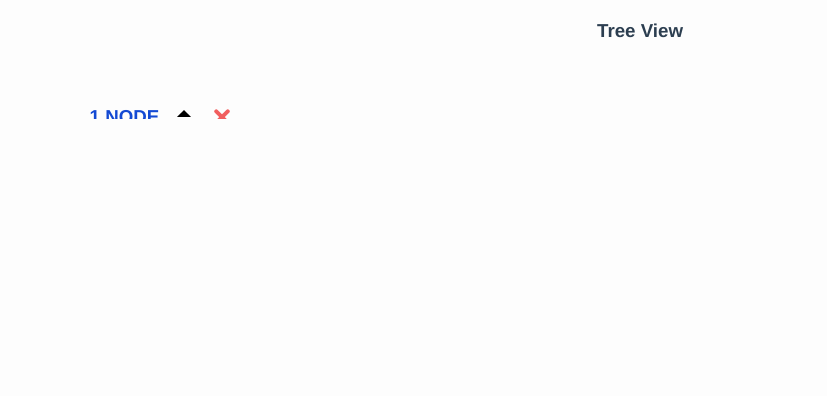
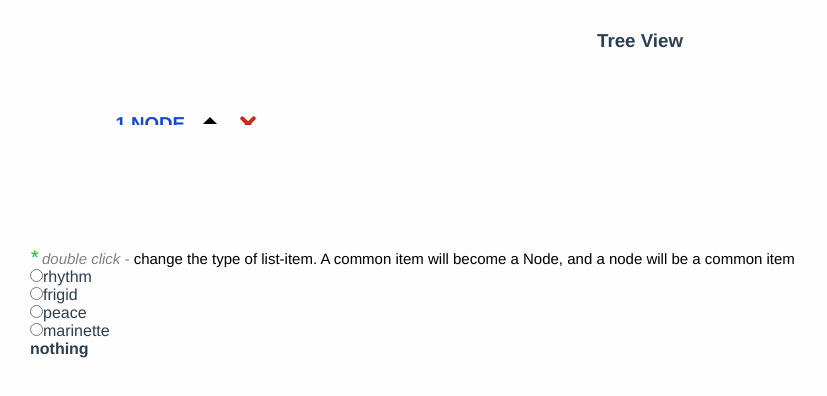
Before and after one commit to juicyvveb/Tree, a Vue app: page / in a window 1280 px wide. Shown: the top 396 px of the page, without its empty margins (0-827 px from the left). Built offline with nearby package versions, Linux system fonts and the light colour scheme.

Commit message:
utils thems color

```diff
--- a/src/App.vue
+++ b/src/App.vue
@@ -3,12 +3,22 @@
     <ul :class="{list: 1, 'list__open': open}" >
       <Item :model="item"
       @click="open = !open"
-       :parentNum="`${i+1}`" v-for="(item,i) in tree" :key="i"/>
+      :parentNum="`${i+1}`" v-for="(item,i) in tree" :key="i"
+      :style="selectedThem || {}"/>
     </ul>
+    <div class="info">
+      <div class="info-item">
+        <span :style="{color: style?.addColor}"><span>*</span> double click - </span>
+        <p :style="{color: style?.subColor}">change the type of list-item. A common item will become a Node, and a node will be a common item</p>
+      </div>
+    </div>
+    <Them @changeThem="select"/>
+    <h4>{{selectedThem || 'nothing'}}</h4>
 </template>
 
 <script>
 import Item from './components/TreeItem.vue';
+import Them from './components/Them.vue';
 
 const tree = [{
   name: '',
@@ -66,15 +76,31 @@ export default {
   data(){
     return {
       tree,
-      open: false
+      open: false,
+      selectedThem: '',
     }
   },
   components: {
-    Item
+    Item,
+    Them
   },
   methods: {
-    show(){
-      console.log('fdf')
+    select(val){
+      this.selectedThem = val
+    }
+  },
+  computed: {
+    style(){
+      return this.selectedThem
+    }
+  },
+  watch: {
+    selectedThem(nw){
+      if(nw?.bgColor){
+        document.body.style.backgroundColor = nw.bgColor;
+        return
+      }
+      document.body.setAttribute('style', '');
     }
   }
 }
@@ -97,13 +123,28 @@ export default {
 body{
   background: $bg;
   margin: 0;
-  padding: 0;
-  padding-top: 20px;
+  padding: 30px;
+}
+
+.info {
+  margin-top: 10%;
+  &-item{
+    span {
+      @include text(15px, 500, gray);
+      font-style: italic;
+      span{
+        @include text(20px, 500, $green);
+      }
+    }
+    p{
+      @include text(15px, 500, black);
+      display: inline;
+    }
+  }
 }
 
 
 
 
 
-
 </style>
--- a/src/assets/scss/vars.scss
+++ b/src/assets/scss/vars.scss
@@ -13,9 +13,10 @@
 
 
 $blue: rgb(19, 73, 211);
-$red: rgb(249, 75, 66);
+$red: rgb(202, 39, 30);
 $bg: rgb(253, 253, 253);
 $gray: rgb(144, 147, 144);
+$green: rgb(12, 199, 27);
 
 $laptop: 720px;
 
@@ -25,4 +26,7 @@ $laptop: 720px;
   margin: 0;
   padding: 0;
   box-sizing: border-box;
+  transition-property: color, background-color;
+  transition-timing-function: ease-in-out;
+  transition-duration: .3s;
 }
--- /dev/null
+++ b/src/components/Them.vue
@@ -0,0 +1,45 @@
+<template>
+  <div class="thems">
+    <div class="thems-item" v-for="(them,i) in themsArr" :key="i"  >
+      <input
+        type="radio"
+        :id="them"
+        :value="them"
+        v-model="select"
+      >
+      <label :for="them" >{{them}}</label>
+    </div>
+  </div>
+
+</template>
+
+<script>
+export default {
+  data(){
+    return {
+      thems: 'rhythm frigid peace marinette',
+      select: '',
+      utils: {
+        rhythm: {
+          name: 'rhythm',
+          bgColor: '#85a2cc',
+          nodeColor: '#fdf98d',
+          subColor: '#fdffea',
+          delColor: '#e94b2c',
+          addColor: '#d3eafa'
+        }
+      }
+    }
+  },
+  watch: {
+    select(nw){
+      this.$emit('changeThem', this.utils[nw])
+    }
+  },
+  computed: {
+    themsArr(){
+      return this.thems.split(' ');
+    }
+  }
+}
+</script>
--- a/src/components/TreeItem.vue
+++ b/src/components/TreeItem.vue
@@ -5,14 +5,20 @@
         <h3
         @click="clickListen()"
         :class="{'item-title__list': isList, 'item-title': 1}"
+        :style="{color: isList ? style?.nodeColor : style?.subColor}"
         >
           {{parentNum}} {{isList ? model.name || 'Node' : model.name || 'item'}}
         </h3>
-        <span :class="{marker: 1, 'marker__open': isOpen}" v-if="isList"></span>
+        <span
+          :class="{marker: 1, 'marker__open': isOpen}"
+          v-if="isList"
+          :style="{background: style ? `linear-gradient(to bottom left, black 50%, ${style.bgColor} 50%)` : false}"></span>
         <button
         class="item-button item-button__del"
-        @click="$emit('remove'), display = false">
-          <span></span>
+        @click="$emit('remove'), display = false"
+
+        >
+          <span :style="{backgroundColor: style?.delColor}"></span>
         </button>
       </div>
         <Transition name="appear">
@@ -23,8 +29,9 @@
             :parentNum="`${parentNum}.${i+1}`"
             :model="child"
             @remove="remove(i)"
+            :style="style"
             />
-          <li @click="this.form = true" :key="1" class="item-adding">add item to {{parentNum}}</li>
+          <li @click="this.form = true" :key="1" class="item-adding" :style="{color: style?.addColor}">add item to {{parentNum}}</li>
           </TransitionGroup>
           </ul>
         </Transition>
@@ -41,6 +48,7 @@ export default {
   props: {
     model: Object,
     parentNum: String,
+    style: Object,
   },
   data(){
     return {
@@ -64,6 +72,8 @@ export default {
         return Math.floor(Math.random() * (max - min)) + min;
       }
       return `rgba(${getRandom(1,250)}, ${getRandom(1,350)}, ${getRandom(1,350)}, 0.8)`
+
+
       }
     },
   methods: {
@@ -164,7 +174,7 @@ export default {
         // margin: auto;
         width: 80%;
         height: 15%;
-        background: rgb(241, 94, 94);
+        background: $red;
         transform: rotate(45deg);
         position: absolute;
         border-radius: 5px;
@@ -185,7 +195,7 @@ export default {
       width: 100%;
     }
     &-adding{
-      @include text(15px, 700, rgb(12, 148, 30), 2.5);
+      @include text(15px, 700, $green);
     }
   }
 
@@ -237,7 +247,7 @@ export default {
 .appear-enter-from,
 .appear-leave-to {
   opacity: 0;
-  transform: translateX(-50px);
+  transform: translateY(-50px);
 }
 
 </style>
```
